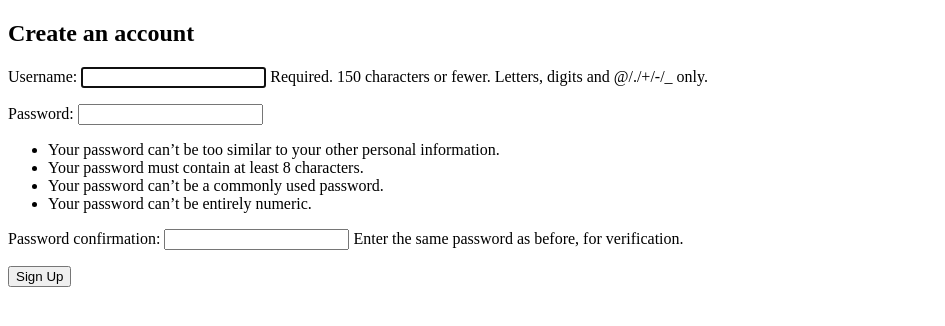
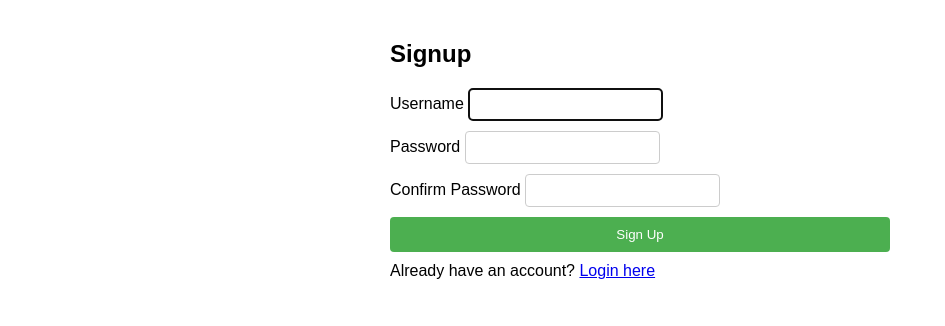
Before and after one commit to Madhumita311/Employee-Time-Logging-and-Project-Dashboard, a Django app: page /signup/ in a window 1280 px wide. Shown: the top 326 px of the page, without its empty margins (0-945 px from the left). Run offline with Django 5.2, Linux system fonts and the light colour scheme.

Commit message:
additional features

```diff
--- a/project_employee/settings.py
+++ b/project_employee/settings.py
@@ -55,7 +55,9 @@ ROOT_URLCONF = 'project_employee.urls'
 TEMPLATES = [
     {
         'BACKEND': 'django.template.backends.django.DjangoTemplates',
-        'DIRS': [],
+        'DIRS': [
+              BASE_DIR / 'templates',
+        ],
         'APP_DIRS': True,
         'OPTIONS': {
             'context_processors': [
@@ -124,3 +126,5 @@ STATIC_URL = '/static/'
 DEFAULT_AUTO_FIELD = 'django.db.models.BigAutoField'
 # settings.py
 LOGIN_REDIRECT_URL = '/'  # Redirect to home page after login
+# settings.py
+# AUTH_USER_MODEL = 'timetrackapp.MyUser'  # Update with the correct app name and model if needed
--- a/project_employee/urls.py
+++ b/project_employee/urls.py
@@ -27,6 +27,7 @@ from django.contrib import admin
 from django.contrib.auth import views as auth_views
 urlpatterns = [
     path('', views.home, name='home'),
+    path('admin/', admin.site.urls),
     path('signup/', views.signup, name='signup'),
     path('start_work/<int:project_id>/', views.start_work, name='start_work'),
     path('stop_work/<int:work_hour_id>/', views.stop_work, name='stop_work'),
--- a/timetrackapp/templates/registration/signup.html
+++ b/timetrackapp/templates/registration/signup.html
@@ -1,17 +1,137 @@
-
 <!DOCTYPE html>
 <html lang="en">
 <head>
     <meta charset="UTF-8">
     <meta name="viewport" content="width=device-width, initial-scale=1.0">
-    <title>Sign Up</title>
+    <title>Signup</title>
+    <style>
+        body {
+            font-family: Arial, sans-serif;
+            padding: 20px;
+            max-width: 500px;
+            margin: 0 auto;
+        }
+
+        form {
+            display: flex;
+            flex-direction: column;
+        }
+
+        label {
+            margin-bottom: 5px;
+        }
+
+        input {
+            padding: 8px;
+            margin-bottom: 10px;
+            border: 1px solid #ccc;
+            border-radius: 4px;
+        }
+
+        button {
+            padding: 10px;
+            background-color: #4CAF50;
+            color: white;
+            border: none;
+            border-radius: 4px;
+            cursor: pointer;
+        }
+
+        button:hover {
+            background-color: #45a049;
+        }
+
+        .error {
+            color: red;
+            margin-bottom: 10px;
+        }
+
+        .success {
+            color: green;
+            margin-bottom: 10px;
+        }
+
+        .message-list {
+            list-style-type: none;
+            padding: 0;
+        }
+
+        .message-list li {
+            margin-bottom: 10px;
+        }
+
+        .login-link {
+            margin-top: 10px;
+        }
+    </style>
 </head>
 <body>
-    <h2>Create an account</h2>
-    <form method="post">
+    <h2>Signup</h2>
+
+    <form method="POST">
         {% csrf_token %}
-        {{ form.as_p }}
+        <div>
+            <label for="{{ form.username.id_for_label }}">Username</label>
+            {{ form.username }}  <!-- Renders the username input field -->
+            {% if form.username.errors %}
+                <ul>
+                    {% for error in form.username.errors %}
+                        <li>{{ error }}</li> <!-- Show any validation errors for the username field -->
+                    {% endfor %}
+                </ul>
+            {% endif %}
+        </div>
+        <div>
+            <label for="{{ form.password1.id_for_label }}">Password</label>
+            {{ form.password1 }}  <!-- Renders the password input field -->
+            {% if form.password1.errors %}
+                <ul>
+                    {% for error in form.password1.errors %}
+                        <li>{{ error }}</li> <!-- Show any validation errors for the password field -->
+                    {% endfor %}
+                </ul>
+            {% endif %}
+        </div>
+        <div>
+            <label for="{{ form.password2.id_for_label }}">Confirm Password</label>
+            {{ form.password2 }}  <!-- Renders the confirm password input field -->
+            {% if form.password2.errors %}
+                <ul>
+                    {% for error in form.password2.errors %}
+                        <li>{{ error }}</li> <!-- Show any validation errors for the confirm password field -->
+                    {% endfor %}
+                </ul>
+            {% endif %}
+        </div>
+        <!-- Display form fields -->
+        <!-- {{ form.as_p }} -->
+
         <button type="submit">Sign Up</button>
     </form>
+
+    <!-- Display any messages (success/error) -->
+    {% if messages %}
+        <ul class="message-list">
+            {% for message in messages %}
+                <li class="{{ message.tags }}">{{ message }}</li>
+            {% endfor %}
+        </ul>
+    {% endif %}
+
+    <!-- Display specific field errors -->
+    {% if form.errors %}
+        <ul class="error">
+            {% for field in form %}
+                {% for error in field.errors %}
+                    <li>{{ error }}</li>
+                {% endfor %}
+            {% endfor %}
+        </ul>
+    {% endif %}
+
+    <!-- Link to login page -->
+    <div class="login-link">
+        Already have an account? <a href="{% url 'login' %}">Login here</a>
+    </div>
 </body>
 </html>
--- a/timetrackapp/views.py
+++ b/timetrackapp/views.py
@@ -7,7 +7,7 @@ from .forms import ProjectForm, WorkHourForm
 from django.contrib.auth.decorators import login_required
 from datetime import datetime
 from .forms import CustomLoginForm
-from django.contrib.auth import login, authenticate
+# from django.contrib.auth import login, authenticate
 
 def custom_login_view(request):
     if request.method == 'POST':
@@ -29,16 +29,35 @@ def home(request):
 
 # User signup view
 
+# def signup(request):
+#     if request.method == "POST":
+#         form = UserCreationForm(request.POST)
+#         if form.is_valid():
+#             form.save()  # Save the new user to the database
+#             return redirect("login")  # Redirect to login page after successful signup
+#     else:
+#         form = UserCreationForm()  # Empty form for GET request
+#     return render(request, "registration/signup.html", {"form": form})
+from django.contrib.auth import login
+from django.contrib import messages
+
+# User signup view
 def signup(request):
-    if request.method == "POST":
+    if request.method == 'POST':
         form = UserCreationForm(request.POST)
         if form.is_valid():
-            form.save()  # Save the new user to the database
-            return redirect("login")  # Redirect to login page after successful signup
+            # Save the new user and log them in
+            user = form.save()
+            login(request, user)  # Log in the user after successful signup
+            messages.success(request, f'Account created for {user.username}!')
+            return redirect('login')  # Redirect to the home page or any other page
+        else:
+            # If the form is not valid, show errors
+            messages.error(request, 'Please correct the error below.')
     else:
-        form = UserCreationForm()  # Empty form for GET request
-    return render(request, "registration/signup.html", {"form": form})
+        form = UserCreationForm()
 
+    return render(request, 'registration/signup.html',{'form':form})
 
 # Start and stop work on a project
 @login_required
```
Also changed, not shown: db.sqlite3.
